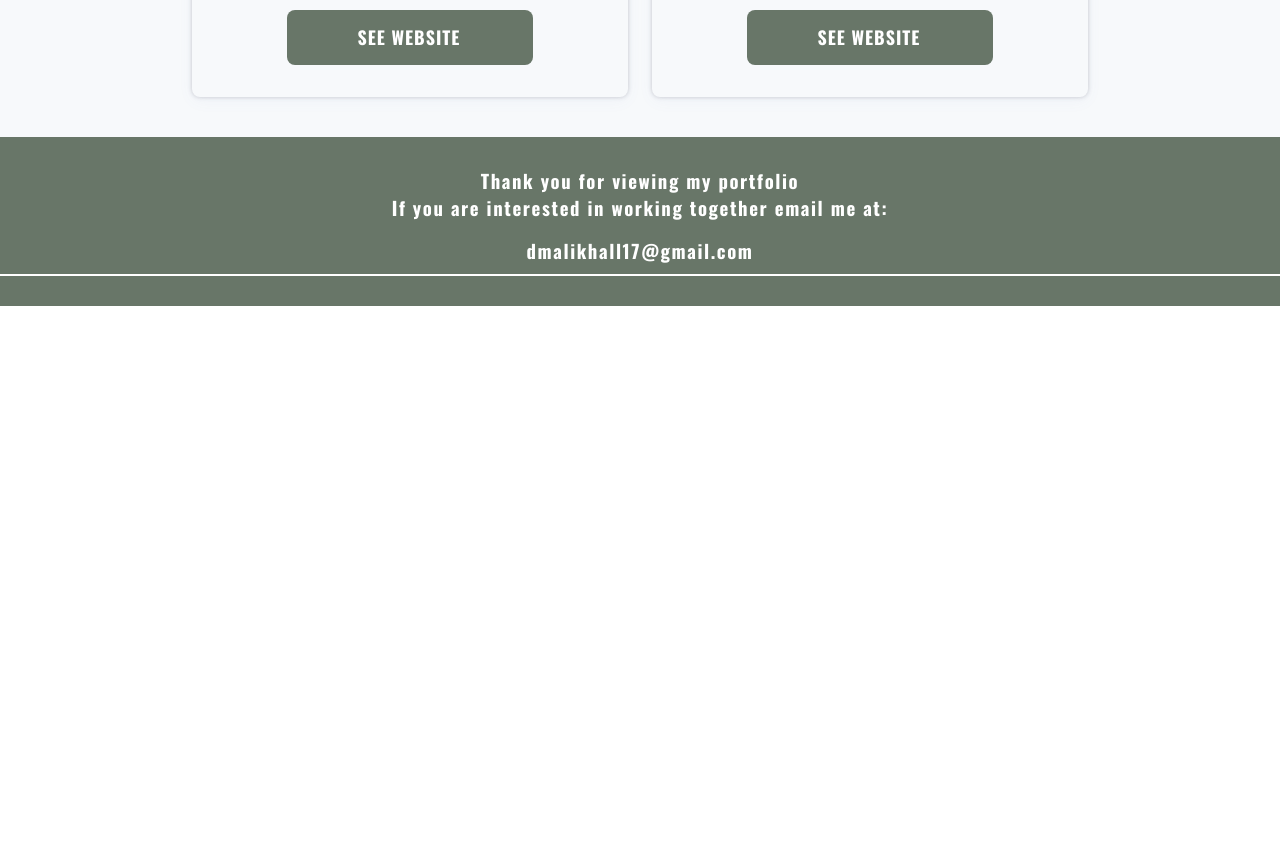
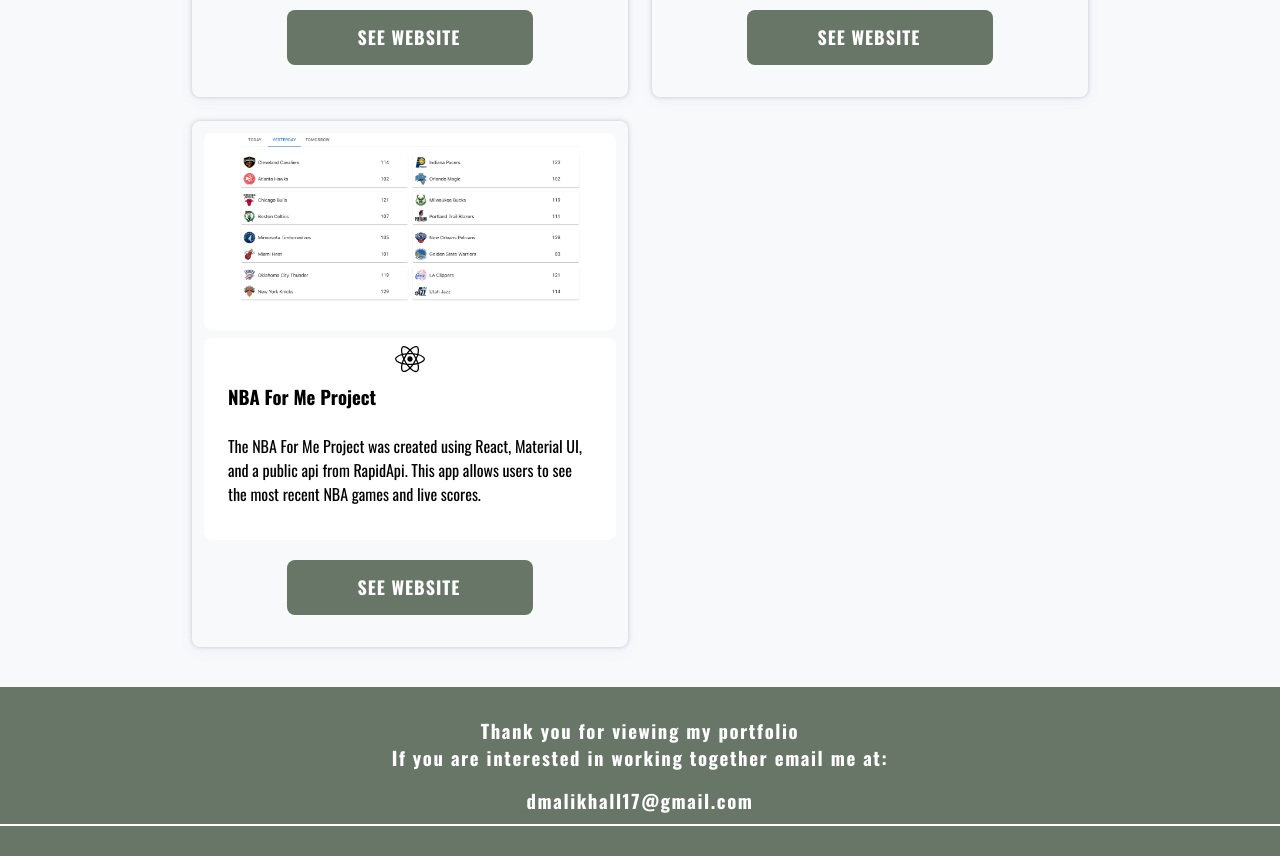
Before and after one commit to dmalikhall/portfolio-website, a React (Create React App) app: page / in a window 1280 px wide. Shown: the part 1800-2656 px from the top of the page. Before the commit the page ends 2106 px from the top, so only its background shows below. Built offline with nearby package versions, Linux system fonts and the light colour scheme.

Commit message:
added another project

```diff
--- a/src/components/Projects.js
+++ b/src/components/Projects.js
@@ -1,7 +1,8 @@
 import React from 'react';
 import clothingMain from '../clothing-main-img.png';
-import homeBlog from '../blog-home-image.png'
-import { FaReact } from 'react-icons/fa'
+import homeBlog from '../blog-home-image.png';
+import { FaReact } from 'react-icons/fa';
+import nbaImg from '../my-nba-app-img.png'
 
 const Projects = () => {
     return (
@@ -56,6 +57,28 @@
                             </a>
                         </div>
                     </div>
+
+                    <div className="project">
+                        <div className="main-image">
+                            <img src={nbaImg} alt="website" />
+                        </div>
+                        <div className="project-info webinc-desc">
+                            <div className="languages">
+                                <FaReact />
+                            </div>
+                            <div className="project-desc ">
+                                <h3>NBA For Me Project</h3>
+                                <p>The NBA For Me Project was created using React, Material UI, and a public api from RapidApi. This app allows users to see the most recent NBA games and live scores.</p>
+
+                            </div>
+                        </div>
+
+                        <div className="desc-button">
+                            <a href='https://nba-for-me.netlify.app/' target='_blank' rel="noreferrer" className='desc-button-btn'>
+                                <button >See Website</button>
+                            </a>
+                        </div>
+                    </div>
                 </div>
             </section>
         </main>
```
Also changed, not shown: src/my-nba-app-img.png (added).
